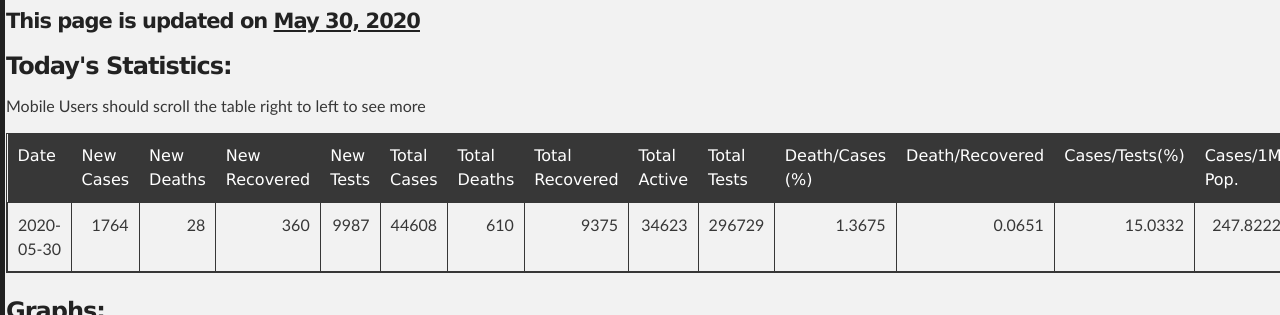
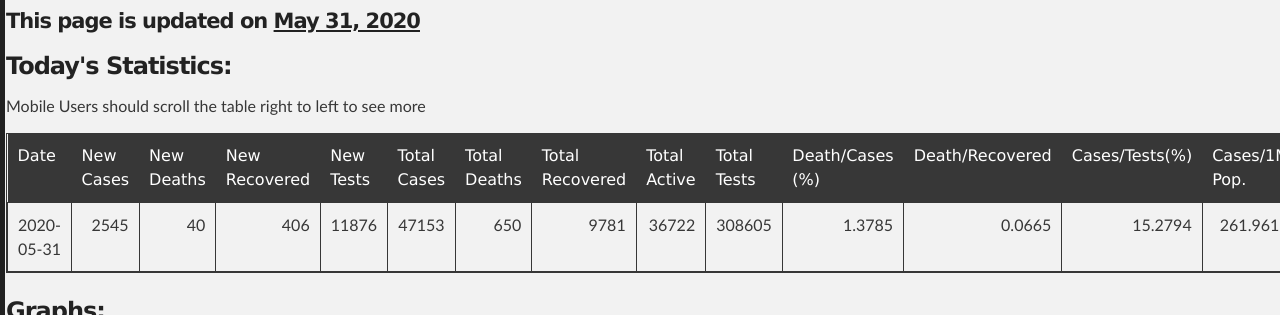
Before and after one commit to promitbasak/covid19bd, a Jekyll site: the page index.html, which Jekyll copies as it is, in a window 1280 px wide and 900 px high, cut to the strip 322-637 px from the top of the window. Built offline with Jekyll 4.4.1, drawn with Linux system fonts in a browser that asks for light colours; some of the changed text lies outside the part shown.

Commit message:
Update index.html

```diff
--- a/index.html
+++ b/index.html
@@ -45,7 +45,7 @@
         <h2 id="covid-19-in-bangladesh">Covid-19 in Bangladesh</h2>
 
 
-    <h4 id="this-page-is-updated-on-may-30-2020">This page is updated on <strong><u>May 30, 2020</u></strong></h4>
+    <h4 id="this-page-is-updated-on-may-31-2020">This page is updated on <strong><u>May 31, 2020</u></strong></h4>
     <h3> Today's Statistics:</h3>
         <p> Mobile Users should scroll the table right to left to see more</p>
     <table class="table table-bordered table-hover table-condensed">
@@ -66,21 +66,21 @@
 <th title="Field #15">Deaths/1M Pop.</th>
 </tr></thead>
 <tbody><tr>
-<td>2020-05-30</td>
-<td align="right">1764</td>
-<td align="right">28</td>
-<td align="right">360</td>
-<td align="right">9987</td>
-<td align="right">44608</td>
-<td align="right">610</td>
-<td align="right">9375</td>
-<td align="right">34623</td>
-<td align="right">296729</td>
-<td align="right">1.3675</td>
-<td align="right">0.0651</td>
-<td align="right">15.0332</td>
-<td align="right">247.8222</td>
-<td align="right">3.3889</td>
+<td>2020-05-31</td>
+<td align="right">2545</td>
+<td align="right">40</td>
+<td align="right">406</td>
+<td align="right">11876</td>
+<td align="right">47153</td>
+<td align="right">650</td>
+<td align="right">9781</td>
+<td align="right">36722</td>
+<td align="right">308605</td>
+<td align="right">1.3785</td>
+<td align="right">0.0665</td>
+<td align="right">15.2794</td>
+<td align="right">261.9611</td>
+<td align="right">3.6111</td>
 </tr>
 </tbody>
 </table>
@@ -88,16 +88,16 @@
         <h3>Graphs:</h3>
         <div class="photo-album">
       <div>
-        <img src="https://raw.githubusercontent.com/promitbasak/Covid-19_bd_extended/master/assests/2020-05-30/Figure_1.png">
+        <img src="https://raw.githubusercontent.com/promitbasak/Covid-19_bd_extended/master/assests/2020-05-31/Figure_1.png">
         <h5>Overall Condition</h5>
       </div>
 
       <div>
-        <img src="https://raw.githubusercontent.com/promitbasak/Covid-19_bd_extended/master/assests/2020-05-30/Figure_2.png">
+        <img src="https://raw.githubusercontent.com/promitbasak/Covid-19_bd_extended/master/assests/2020-05-31/Figure_2.png">
         <h5>Total Cases</h5>
       </div>
       <div>
-        <img src="https://raw.githubusercontent.com/promitbasak/Covid-19_bd_extended/master/assests/2020-05-30/Figure_8.png">
+        <img src="https://raw.githubusercontent.com/promitbasak/Covid-19_bd_extended/master/assests/2020-05-31/Figure_8.png">
         <h5>Total Deaths</h5>
       </div>
       <div>
@@ -105,11 +105,11 @@
         <h5>District-wise Corona Map</h5>
       </div>
       <div>
-        <img src="https://raw.githubusercontent.com/promitbasak/Covid-19_bd_extended/master/assests/2020-05-30/Figure_20.png">
+        <img src="https://raw.githubusercontent.com/promitbasak/Covid-19_bd_extended/master/assests/2020-05-31/Figure_20.png">
         <h5>BD vs USA: Cases</h5>
       </div>
       <div>
-        <img src="https://raw.githubusercontent.com/promitbasak/Covid-19_bd_extended/master/assests/2020-05-30/Figure_21.png">
+        <img src="https://raw.githubusercontent.com/promitbasak/Covid-19_bd_extended/master/assests/2020-05-31/Figure_21.png">
         <h5>BD vs USA: Deaths</h5>
       </div>
     </div>
@@ -1961,6 +1961,23 @@
 <td align="right">247.8222</td>
 <td align="right">3.3889</td>
 </tr>
+<tr>
+<td>2020-05-31</td>
+<td align="right">2545</td>
+<td align="right">40</td>
+<td align="right">406</td>
+<td align="right">11876</td>
+<td align="right">47153</td>
+<td align="right">650</td>
+<td align="right">9781</td>
+<td align="right">36722</td>
+<td align="right">308605</td>
+<td align="right">1.3785</td>
+<td align="right">0.0665</td>
+<td align="right">15.2794</td>
+<td align="right">261.9611</td>
+<td align="right">3.6111</td>
+</tr>
 </tbody></table>
         <p></p>
         <p> Data Sources: Self created dataset which can be found at <a href="https://github.com/promitbasak/Covid-19_bd_extended">this repository</a>. This dataset uses govt issued press releases from <a href="https://corona.gov.bd/press-release">Here</a>, <a href="https://iedcr.gov.bd/">Here</a> and <a href="https://iedcr.gov.bd/website/index.php/component/content/article/11-others/227-pressrelease">Here</a>.</p>
```
